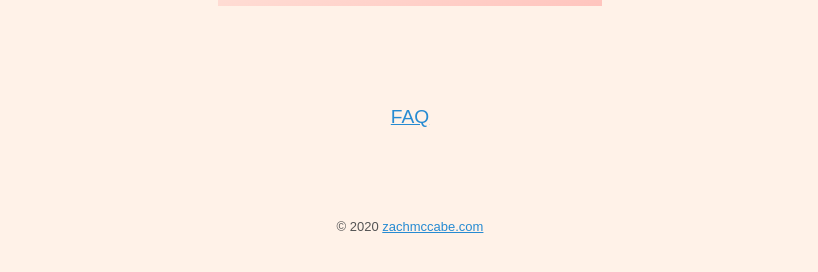
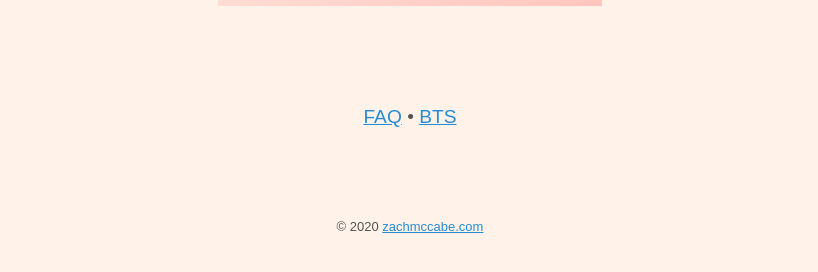
Before and after one commit to zachmccabe/beijing, a Jekyll site: the page docs/index.html, which Jekyll copies as it is, in a window 1280 px wide. Shown: the part 529-801 px from the top of the page, without its empty margins (230-1048 px from the left). Built offline with Jekyll 4.4.1, drawn with Linux system fonts in a browser that asks for light colours.

Commit message:
Update index.html

```diff
--- a/docs/index.html
+++ b/docs/index.html
@@ -77,7 +77,7 @@ Happy Rat Year from me to you –Zach
 </p>
 </div>
 
-<p><a href="https://www.zachmccabe.com/beijing/faq.html">FAQ</a></p>
+<p><a href="https://www.zachmccabe.com/beijing/faq.html">FAQ</a> • <a href="https://www.zachmccabe.com/beijing/bts.html">BTS</a></p>
 </div>
 </div>
 </section>
```
